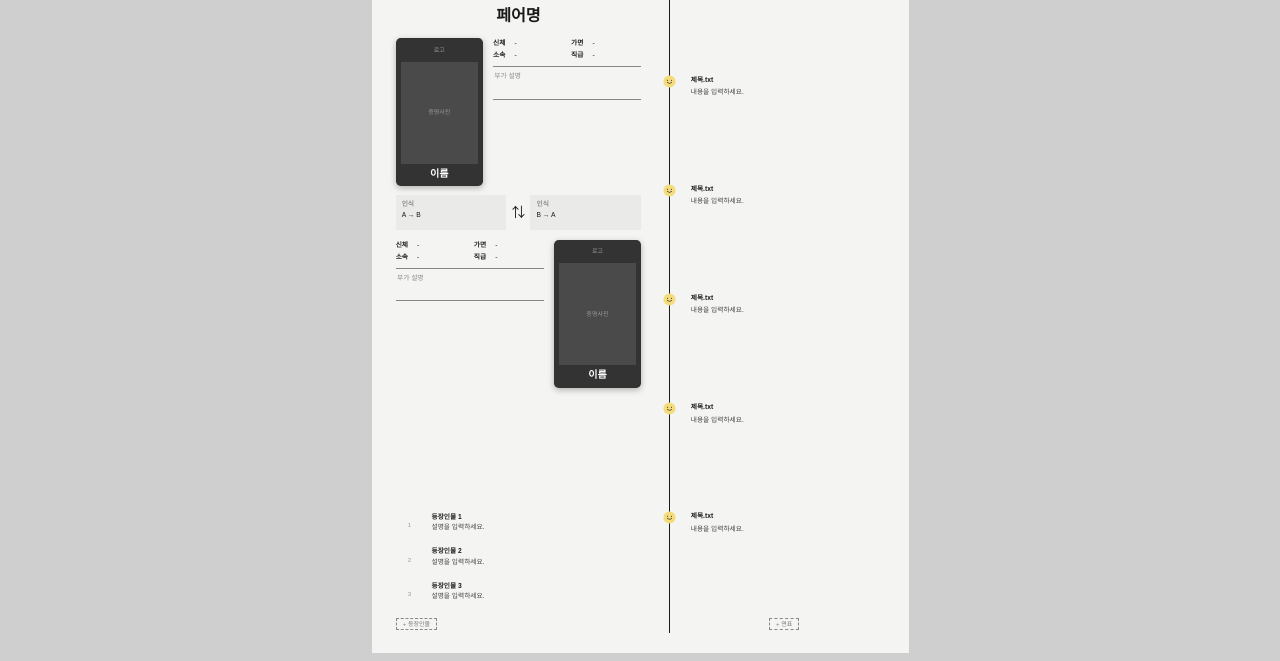
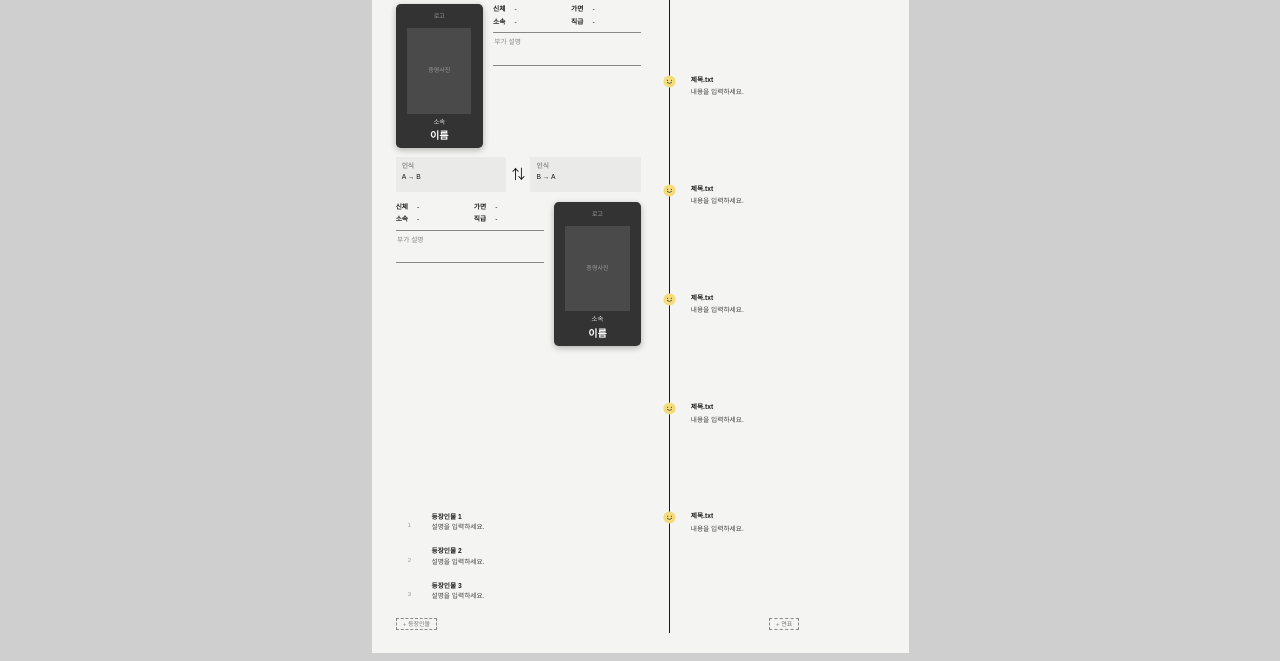
Before and after one commit to meiverseS2/pair_template, a plain HTML site: page index.html in a window 1280 px wide. Shown: the part 143-804 px from the top of the page. Drawn offline with Linux system fonts and the light colour scheme; a web font is replaced by a local one.

Commit message:
Update index.html

```diff
--- a/index.html
+++ b/index.html
@@ -47,8 +47,9 @@ body{margin:0;background:#cfcfcf;font-family:var(--font)}
 
 .idcard{width:13em;flex:none;border-radius:.7em;background:#333;color:#fff;padding:.8em .8em .9em;display:flex;flex-direction:column;align-items:center;gap:.6em;box-shadow:0 .3em .9em rgba(0,0,0,.28)}
 .idcard .badge{width:2.4em;height:2.4em;flex:none}
-.idcard .photo{width:100%;aspect-ratio:3/4;flex:none;background:var(--pbg,#4a4a4a)}
+.idcard .photo{width:84%;aspect-ratio:3/4;flex:none;background:var(--pbg,#4a4a4a)}
 .img-slot.photo img{inset:auto;left:0;top:0;width:100%;height:auto;max-width:none;object-fit:fill}
+.idcard .af{font-size:.95em;line-height:1.3;text-align:center;width:100%;min-height:1.3em;flex:none;opacity:.85}
 .idcard .nm{font-weight:700;font-size:1.5em;line-height:1.2;text-align:center;width:100%;flex:none}
 
 .recog{display:grid;grid-template-columns:1fr 2.4em 1fr;align-items:center;gap:.6em;margin:1.4em 0 .4em}
@@ -136,13 +137,12 @@ body{margin:0;background:#cfcfcf;font-family:var(--font)}
       <div class="img-slot nc logo"><span class="ph">로고</span></div>
       <div class="world" contenteditable="true">세계관 설명을 입력하세요.</div>
     </div>
-    <div class="pairname" contenteditable="true">페어명</div>
 
     <div class="profile">
       <div class="idcard">
         <div class="img-slot nc badge"><span class="ph">로고</span></div>
         <div class="img-slot photo"><span class="ph">증명사진</span></div>
-        <div class="nm" contenteditable="true">이름</div>
+        <div class="af" contenteditable="true">소속</div><div class="nm" contenteditable="true">이름</div>
       </div>
       <div class="info">
         <div class="fields">
@@ -165,7 +165,7 @@ body{margin:0;background:#cfcfcf;font-family:var(--font)}
       <div class="idcard">
         <div class="img-slot nc badge"><span class="ph">로고</span></div>
         <div class="img-slot photo"><span class="ph">증명사진</span></div>
-        <div class="nm" contenteditable="true">이름</div>
+        <div class="af" contenteditable="true">소속</div><div class="nm" contenteditable="true">이름</div>
       </div>
       <div class="info">
         <div class="fields">
@@ -354,6 +354,7 @@ let tm;function sched(){clearTimeout(tm);tm=setTimeout(save,600)}
 function clean(){sheet.querySelectorAll('.ctl').forEach(x=>x.remove());sheet.querySelectorAll('.cur').forEach(x=>x.classList.remove('cur'))}
 function save(){clean();try{localStorage.setItem(KEY,sheet.innerHTML)}catch(e){console.warn(e)}initCtl();if(cur)cur.classList.add('cur')}
 try{const h=localStorage.getItem(KEY);if(h)sheet.innerHTML=h}catch(e){}
+sheet.querySelectorAll('.pairname').forEach(x=>x.remove());sheet.querySelectorAll('.idcard .nm').forEach(n=>{if(!n.previousElementSibling||!n.previousElementSibling.classList.contains('af')){const a=document.createElement('div');a.className='af';a.contentEditable='true';a.textContent='소속';n.before(a)}});
 initCtl();$('#bgo').value=Math.round((parseFloat(bg().style.opacity)||.15)*100);
 
 $('#bSave').onclick=()=>{save();alert('저장했어요.')};
```
